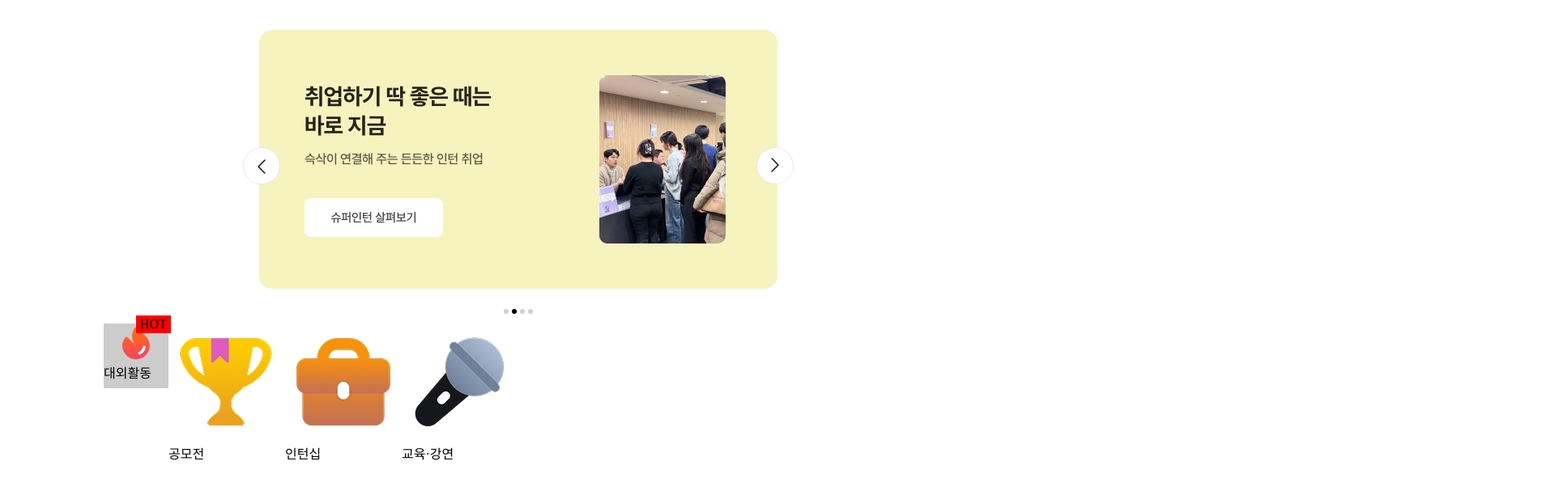
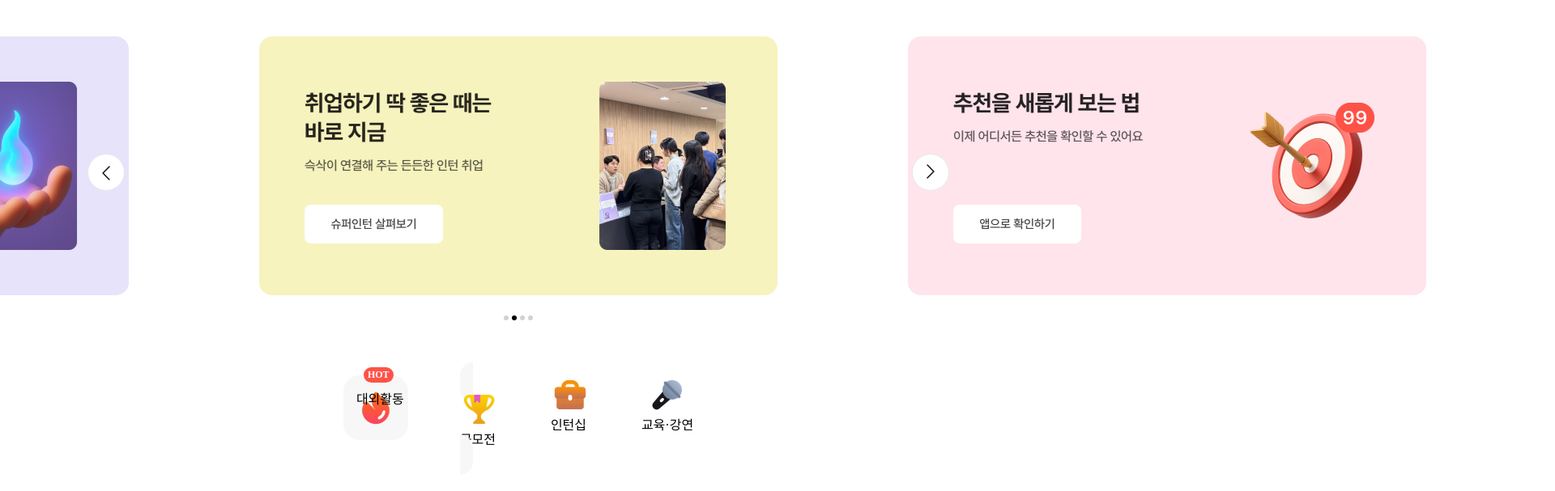
Before and after one commit to yachea/ssgsag_clone, a plain HTML site: page index.html in a window 1280 px wide. Shown: the part 75-682 px from the top of the page at 81% size, 1920 px wide, since content can reach past the window. Drawn offline with nearby package versions, Linux system fonts and the light colour scheme.

Commit message:
[docs] header 와 banner 어느정도 작업완료 category 작업중

```diff
--- a/css/banner.css
+++ b/css/banner.css
@@ -2,6 +2,7 @@
   padding-top: 40px;
   position: relative;
   width: 100%;
+  margin-top: 80px;
 }
 .banner_layout {
   width: 100%;
@@ -9,22 +10,30 @@
 }
 .banner_wrap {
   position: relative;
-  width: 640px;
+  width: 100%;
+  max-width: 1024px;
   margin: 0 auto;
+  overflow: visible;
+  padding: 0 24px;
 }
 
 .swiper-slide {
-  width: 100%;
+  width: 80%;
+  transition: transform 0.3s ease;
+  border-radius: 16px;
 }
 .mySwiper {
   width: 100%;
   position: relative;
   margin: 0 auto;
+  overflow: visible;
 }
 .swiper-slide_item {
-  width: 640px;
+  width: 100%;
+  max-width: 640px;
   height: 320px;
   border-radius: 16px;
+  margin: 0 auto;
   overflow: hidden;
 }
 .swiper-slide img {
--- a/css/catagory.css
+++ b/css/catagory.css
@@ -7,25 +7,42 @@
   max-width: 1024px;
   margin: 0 auto;
 }
-.catagory_wrap {
+.category_wrap {
+  width: 100%;
+  padding-top: 55px;
   display: flex;
+  gap: 64px;
+  padding-top: 56px;
+  justify-content: center;
 }
 .category_activity {
   position: relative;
+  display: flex;
+}
+.category_activity a {
   width: 80px;
   height: 80px;
-  background-color: #ccc;
+  background-color: #f7f7f7;
+  border-radius: 20px;
+  padding: 16px;
 }
 .category_activity_hot {
   position: absolute;
-  background-color: red;
+  background-color: #ff5247;
   padding: 2px 5px;
   top: -10px;
-  left: 50%;
+  left: 25px;
+  color: #fff;
+  border-radius: 20px;
+  font-size: 12px;
+  font-weight: 700;
+  text-align: center;
+  align-items: center;
 }
 .activity_img {
   width: 48px;
   height: 48px;
+  position: absolute;
   margin: 0 auto;
 }
 .activity_img img {
@@ -33,29 +50,71 @@
   height: 100%;
 }
 .category_activity_title {
+  position: absolute;
+  text-align: center;
 }
 .category_contest {
+  position: relative;
+  display: inline;
+}
+.category_contest a {
+  width: 80px;
+  height: 80px;
+  background-color: #f7f7f7;
+  border-radius: 20px;
+  padding: 16px;
 }
 .contest_img {
+  width: 48px;
+  height: 48px;
+  margin: 0 auto;
 }
+
 .contest_img img {
+  width: 100%;
+  height: 100%;
 }
 .category_contest_title {
 }
 .category_intern {
 }
+.category_intern a {
+  position: relative;
+  width: 80px;
+  height: 80px;
+  background-color: #f7f7f7;
+  border-radius: 20px;
+}
 .intern_img {
+  width: 48px;
+  height: 48px;
+  margin: 0 auto;
 }
+
 .intern_img img {
+  width: 100%;
+  height: 100%;
 }
 .category_intern_title {
 }
-
 .category_study {
 }
+.category_study a {
+  position: relative;
+  width: 80px;
+  height: 80px;
+  background-color: #f7f7f7;
+  border-radius: 20px;
+}
 .study_img {
+  width: 48px;
+  height: 48px;
+  margin: 0 auto;
 }
+
 .study_img img {
+  width: 100%;
+  height: 100%;
 }
 .category_study_title {
 }
--- a/css/header.css
+++ b/css/header.css
@@ -1,7 +1,11 @@
+.wrap {
+  height: 5000px;
+}
 .header {
   width: 100%;
   top: 0;
   border-bottom: 1px solid #eeeeee;
+  position: fixed;
 }
 .layout {
   position: relative;
--- a/index.html
+++ b/index.html
@@ -71,7 +71,7 @@
         <!-- 네모칸들 -->
         <div class="category">
           <div class="layout">
-            <div class="catagory_wrap">
+            <div class="category_wrap">
               <div class="category_activity">
                 <a href="#">
                   <div class="category_activity_hot">HOT</div>
@@ -83,25 +83,31 @@
                 </a>
               </div>
               <div class="category_contest">
+                <a href="#">
                   <div class="contest_img">
                     <img src="images/ic_contest.png" alt="공모전" />
                   </div>
 
                   <div class="category_contest_title">공모전</div>
+                </a>
               </div>
               <div class="category_intern">
+                <a href="#">
                   <div class="intern_img">
                     <img src="images/ic_internship.png" alt="인턴십" />
                   </div>
 
                   <div class="category_intern_title">인턴십</div>
+                </a>
               </div>
               <div class="category_study">
+                <a href="#">
                   <div class="study_img">
                     <img src="images/ic_education.png" alt="교육강연" />
                   </div>
 
                   <div class="category_study_title">교육·강연</div>
+                </a>
               </div>
             </div>
           </div>
--- a/js/banner.js
+++ b/js/banner.js
@@ -51,8 +51,9 @@ document.addEventListener("DOMContentLoaded", () => {
   // 3. Swiper 초기화
   function initSwiper() {
     return new Swiper(".mySwiper", {
-      slidesPerView: 1,
-      spaceBetween: 82,
+      slidesPerView: "auto",
+      centeredSlides: true,
+      spaceBetween: 20,
       loop: true,
       pagination: {
         el: ".swiper-pagination",
```
Lines whose indentation alone changed are shown as unchanged.
